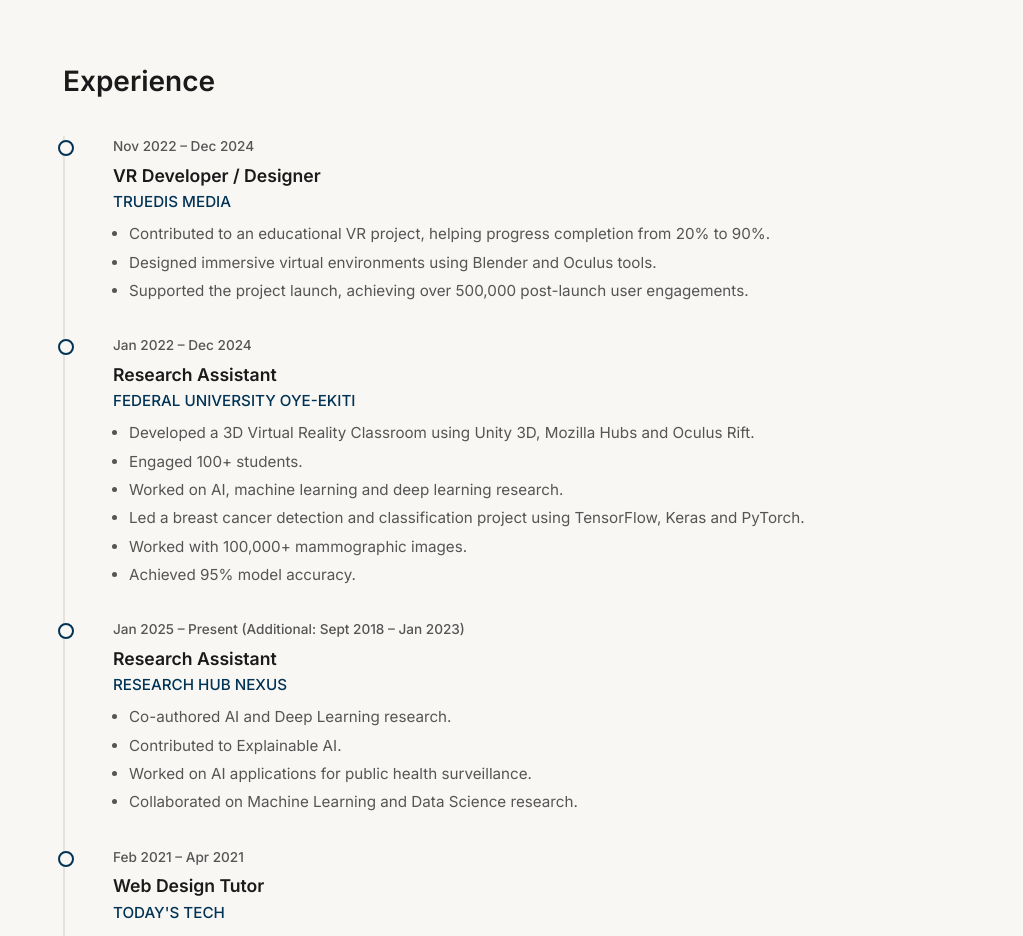
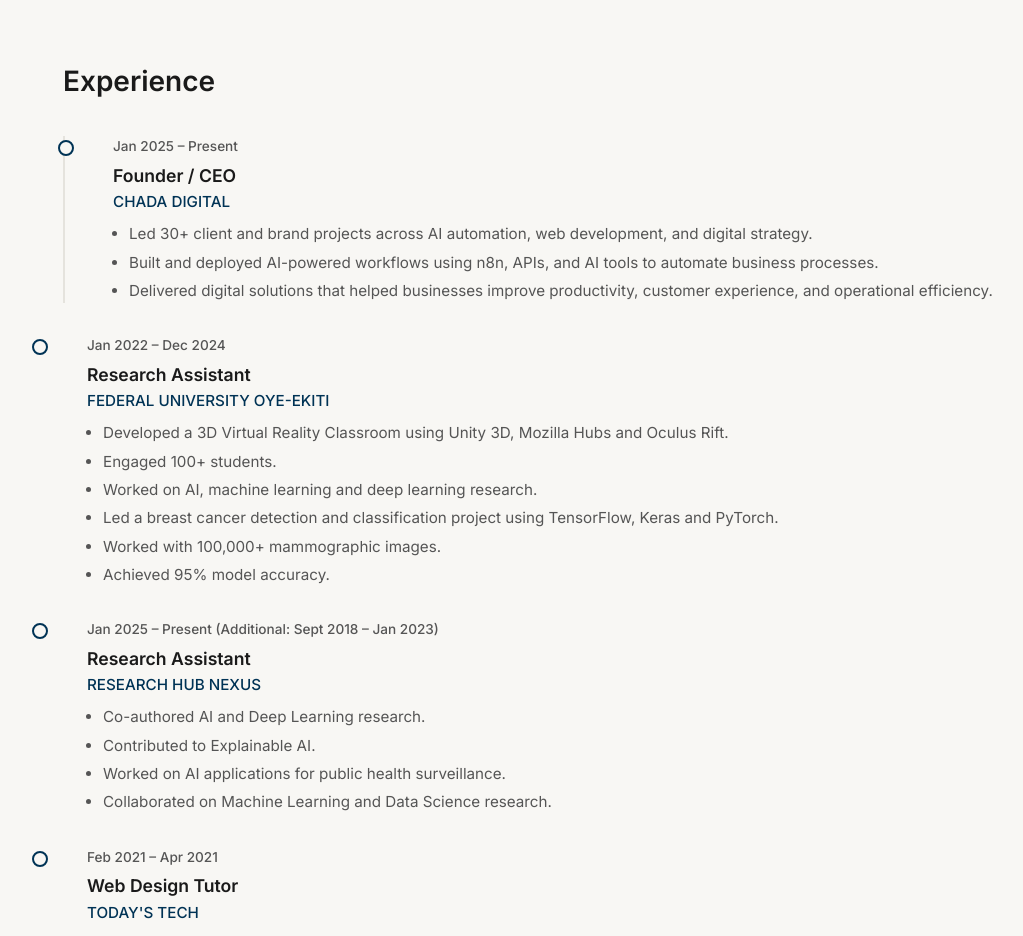
Before and after one commit to Okiejoedev/joseph-okeoma-portfolio, a plain HTML site: page index.html in a window 1280 px wide. Shown: the part 4120-5056 px from the top of the page, without its empty margins (43-1066 px from the left). Drawn offline with Linux system fonts and the light colour scheme.

Commit message:
Update index.html

```diff
--- a/index.html
+++ b/index.html
@@ -1239,17 +1239,18 @@
                     <h2 class="section-title">Experience</h2>
                 </div>
 
-                <div class="timeline">
-                    <div class="timeline-item">
-                        <div class="timeline-date">Nov 2022 – Dec 2024</div>
-                        <h3 class="timeline-role">VR Developer / Designer</h3>
-                        <div class="timeline-company">TRUEDIS MEDIA</div>
-                        <ul class="timeline-desc">
-                            <li>Contributed to an educational VR project, helping progress completion from 20% to 90%.</li>
-                            <li>Designed immersive virtual environments using Blender and Oculus tools.</li>
-                            <li>Supported the project launch, achieving over 500,000 post-launch user engagements.</li>
-                        </ul>
-                    </div>
+<div class="timeline">
+    <div class="timeline-item">
+        <div class="timeline-date">Jan 2025 – Present</div>
+        <h3 class="timeline-role">Founder / CEO</h3>
+        <div class="timeline-company">CHADA DIGITAL</div>
+        <ul class="timeline-desc">
+            <li>Led 30+ client and brand projects across AI automation, web development, and digital strategy.</li>
+            <li>Built and deployed AI-powered workflows using n8n, APIs, and AI tools to automate business processes.</li>
+            <li>Delivered digital solutions that helped businesses improve productivity, customer experience, and operational efficiency.</li>
+        </ul>
+    </div>
+</div>
 
                     <div class="timeline-item">
                         <div class="timeline-date">Jan 2022 – Dec 2024</div>
```
